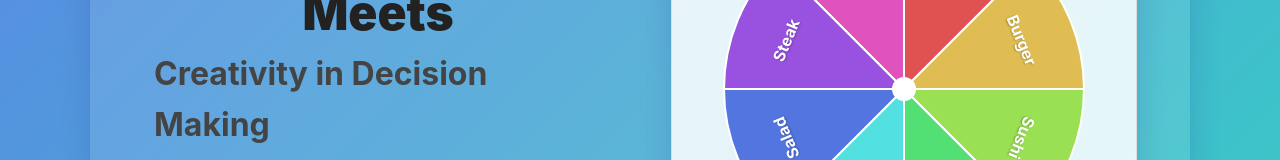
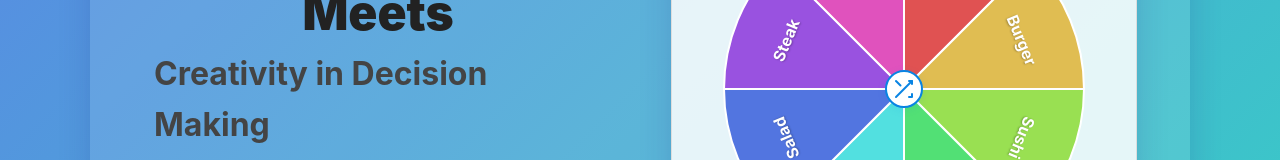
Before and after one commit to mitsan1982/picker-wheel, a React (Vite) app in the folder client/: page / in a window 1280 px wide. Shown: the part 298-458 px from the top of the page. Built offline with nearby package versions, Linux system fonts and the light colour scheme.

Commit message:
Remove blinking feature from wheel

```diff
--- a/client/src/components/Wheel.tsx
+++ b/client/src/components/Wheel.tsx
@@ -1,4 +1,4 @@
-import { useEffect, useRef } from 'react';
+import { useEffect, useRef, useState } from 'react';
 
 interface WheelProps {
   options: string[];
@@ -6,33 +6,47 @@ interface WheelProps {
   onSpinEnd?: () => void;
 }
 
-export function Wheel({ options, spinning, onSpinEnd }: WheelProps) {
+function shuffleArray<T>(array: T[]): T[] {
+  const arr = [...array];
+  for (let i = arr.length - 1; i > 0; i--) {
+    const j = Math.floor(Math.random() * (i + 1));
+    [arr[i], arr[j]] = [arr[j], arr[i]];
+  }
+  return arr;
+}
+
+export function Wheel({ options: initialOptions, spinning, onSpinEnd }: WheelProps) {
   const wheelRef = useRef<SVGSVGElement>(null);
   const rotationRef = useRef(0);
+  const [options, setOptions] = useState(initialOptions);
+
+  const segments = options.length;
+  const anglePerSegment = 360 / segments;
+  const radius = 180;
+  const centerX = 240;
+  const centerY = 240;
+  const textRadius = radius * 0.7;
 
   useEffect(() => {
     if (spinning && wheelRef.current) {
       const wheel = wheelRef.current;
-      const randomDegrees = 1800 + Math.random() * 1800; // 5-10 full rotations
+      const randomDegrees = 1800 + Math.random() * 1800;
       rotationRef.current += randomDegrees;
 
       wheel.style.transition = 'transform 5s cubic-bezier(0.17, 0.67, 0.12, 0.99)';
       wheel.style.transform = `rotate(${rotationRef.current}deg)`;
 
       const timer = setTimeout(() => {
+        // Segment selection logic (no blinking)
+        // (You can keep the index calculation here for future use)
+        // const effectiveAngle = ((rotationRef.current - 90) % 360 + 360) % 360;
+        // const index = (segments - Math.floor(effectiveAngle / anglePerSegment)) % segments;
         if (onSpinEnd) onSpinEnd();
       }, 5000);
 
       return () => clearTimeout(timer);
     }
-  }, [spinning, onSpinEnd]);
-
-  const segments = options.length;
-  const anglePerSegment = 360 / segments;
-  const radius = 180; // 20% larger than 150
-  const centerX = 240; // 20% larger than 200
-  const centerY = 240; // 20% larger than 200
-  const textRadius = radius * 0.7; // Position text at 70% of the wheel radius
+  }, [spinning, onSpinEnd, anglePerSegment, segments, options]);
 
   const generatePath = (index: number) => {
     const startAngle = (index * anglePerSegment - 90) * (Math.PI / 180);
@@ -53,13 +67,22 @@ export function Wheel({ options, spinning, onSpinEnd }: WheelProps) {
     return { x, y, angle: (angle * 180) / Math.PI + 90 };
   };
 
+  const handleShuffle = () => {
+    setOptions(shuffleArray(options));
+    if (wheelRef.current) {
+      wheelRef.current.style.transition = 'none';
+      wheelRef.current.style.transform = 'rotate(0deg)';
+      rotationRef.current = 0;
+    }
+  };
+
   return (
     <div className="wheel-container" style={{ position: 'relative', width: 400, height: 400, overflow: 'visible' }}>
       {/* Static pointer above the wheel, now pointing downward */}
       <div
         style={{
           position: 'absolute',
-          top: '-20px', // move up to match larger wheel
+          top: '-20px',
           left: '50%',
           transform: 'translate(-50%, 0)',
           zIndex: 2,
@@ -78,6 +101,40 @@ export function Wheel({ options, spinning, onSpinEnd }: WheelProps) {
           />
         </svg>
       </div>
+      {/* Shuffle button in the center */}
+      <button
+        className="shuffle-btn"
+        onClick={handleShuffle}
+        style={{
+          position: 'absolute',
+          left: '50%',
+          top: '50%',
+          transform: 'translate(-50%, -50%)',
+          zIndex: 3,
+          width: 38,
+          height: 38,
+          borderRadius: '50%',
+          background: '#fff',
+          border: '2px solid #0984E3',
+          display: 'flex',
+          alignItems: 'center',
+          justifyContent: 'center',
+          boxShadow: '0 2px 8px rgba(9,132,227,0.10)',
+          cursor: 'pointer',
+          padding: 0,
+        }}
+        title="Shuffle options"
+        aria-label="Shuffle options"
+        disabled={spinning}
+      >
+        {/* Shuffle SVG icon */}
+        <svg width="22" height="22" viewBox="0 0 22 22" fill="none" xmlns="http://www.w3.org/2000/svg">
+          <path d="M16 3H19V6" stroke="#0984E3" strokeWidth="2" strokeLinecap="round" strokeLinejoin="round"/>
+          <path d="M3 19L19 3" stroke="#0984E3" strokeWidth="2" strokeLinecap="round" strokeLinejoin="round"/>
+          <path d="M19 16V19H16" stroke="#0984E3" strokeWidth="2" strokeLinecap="round" strokeLinejoin="round"/>
+          <path d="M3 3L7.5 7.5" stroke="#0984E3" strokeWidth="2" strokeLinecap="round" strokeLinejoin="round"/>
+        </svg>
+      </button>
       <svg
         ref={wheelRef}
         width="480"
```
